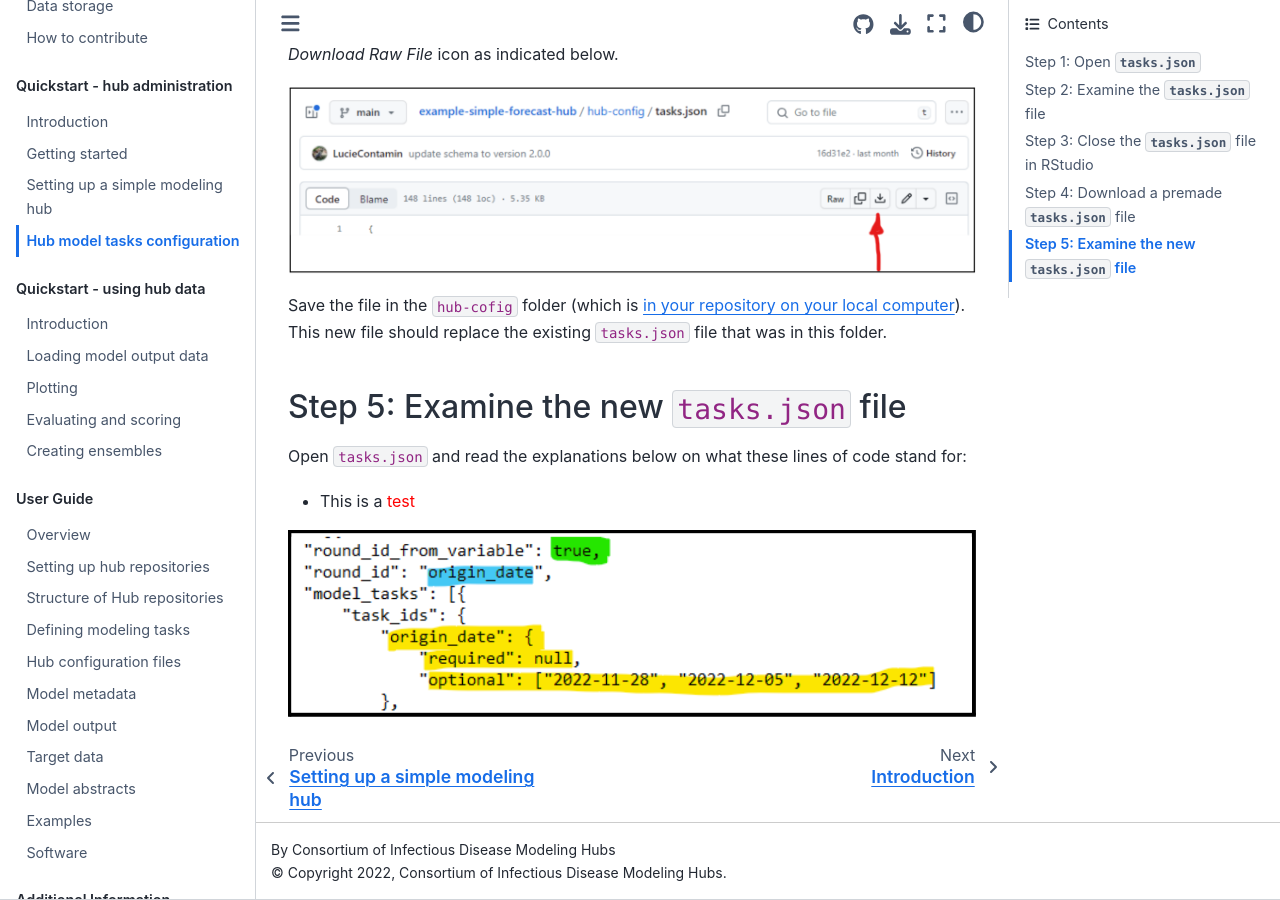
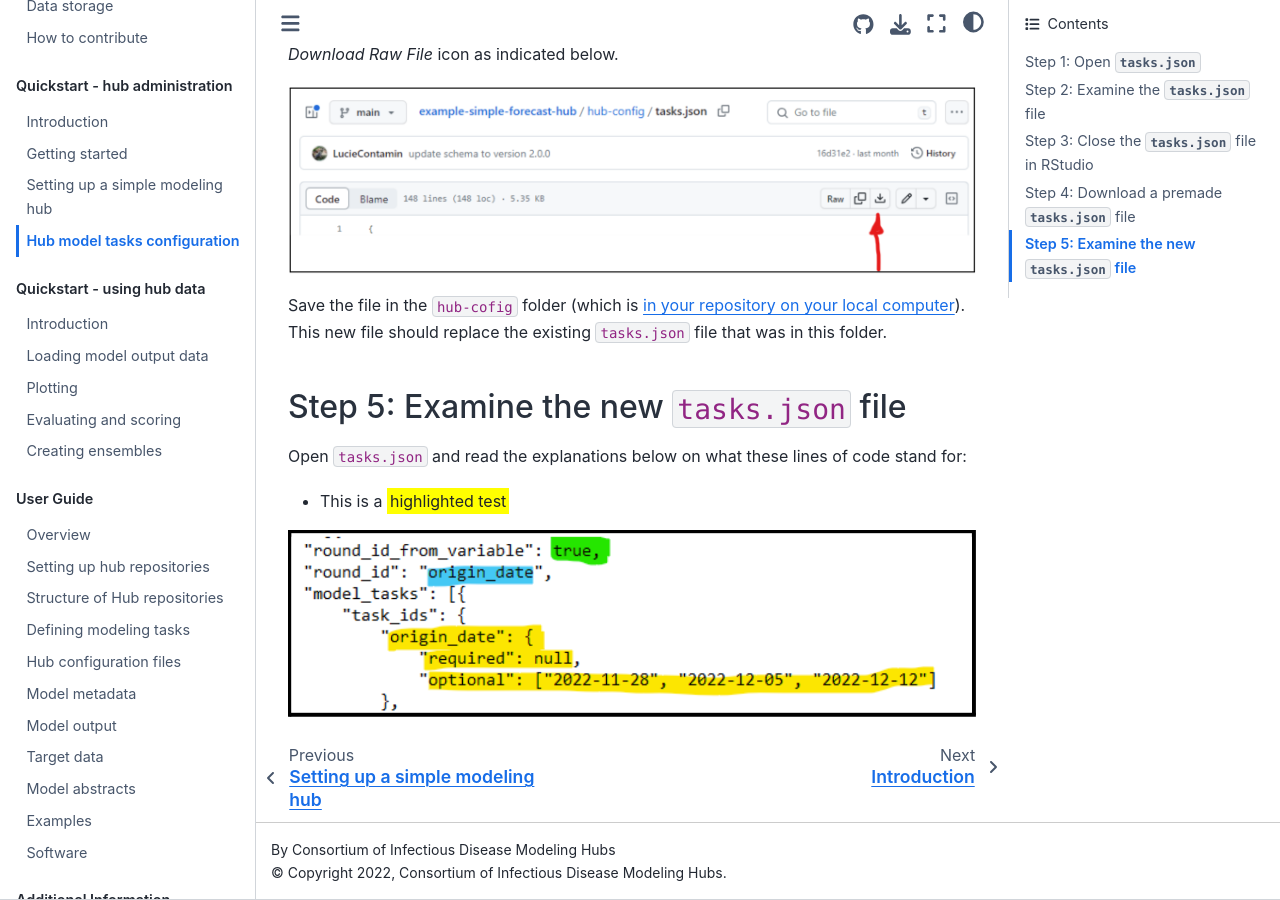
Before and after one commit to hubverse-org/hubDocs, a Sphinx documentation site: the page built from docs/source/quickstart-hub-admin/tasks-config.md, in a window 1280 px wide and 900 px high, scrolled down 2205 px. Built offline with Sphinx 7.4.7 and the Sphinx Book theme 1.1.4, drawn with Linux system fonts in a browser that asks for light colours; pages that are not in the unit, such as notebooks, are missing from menus.

Commit message:
Highlighting test

```diff
--- a/docs/source/quickstart-hub-admin/tasks-config.md
+++ b/docs/source/quickstart-hub-admin/tasks-config.md
@@ -33,6 +33,6 @@ Save the file in the `hub-cofig` folder (which is [in your repository on your lo
 ## Step 5: Examine the new `tasks.json` file
 
 Open `tasks.json` and read the explanations below on what these lines of code stand for:
-- This is a <span style="color: red;">test</span>
+- This is a <mark style="background-color: #FFFF00">highlighted test</mark>
 
 ![Some of the initial lines of code in the tasks.json file](../images/tasks_schema_1.png)
```
